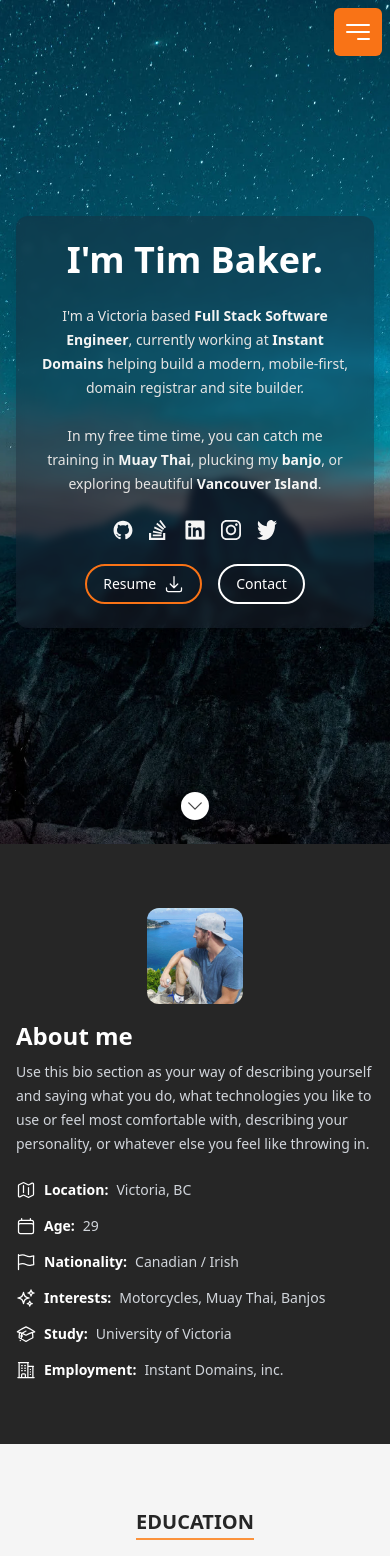
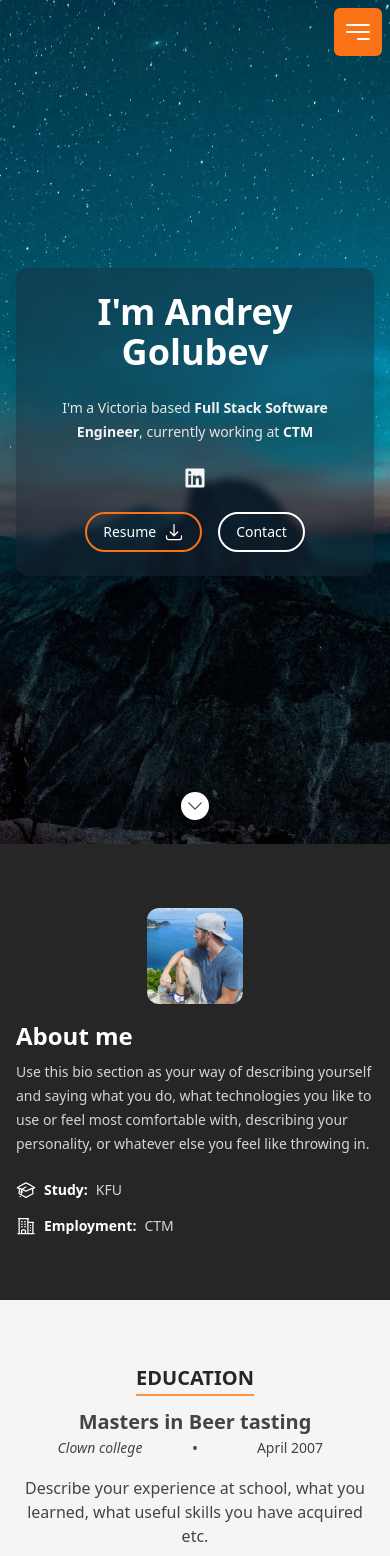
Before and after one commit to andreygolubevctm/cv-about, a Next.js app: page / in a window 390 px wide. Shown: the top 1556 px of the page. Built offline with nearby package versions, Linux system fonts and the light colour scheme.

Commit message:
Update data.tsx

```diff
--- a/src/data/data.tsx
+++ b/src/data/data.tsx
@@ -69,19 +69,18 @@ export type SectionId = (typeof SectionId)[keyof typeof SectionId];
  */
 export const heroData: Hero = {
   imageSrc: heroImage,
-  name: `I'm Tim Baker.`,
+  name: `I'm Andrey Golubev`,
   description: (
     <>
       <p className="prose-sm text-stone-200 sm:prose-base lg:prose-lg">
         I'm a Victoria based <strong className="text-stone-100">Full Stack Software Engineer</strong>, currently working
-        at <strong className="text-stone-100">Instant Domains</strong> helping build a modern, mobile-first, domain
-        registrar and site builder.
+        at <strong className="text-stone-100">CTM</strong>
       </p>
-      <p className="prose-sm text-stone-200 sm:prose-base lg:prose-lg">
+      {/* <p className="prose-sm text-stone-200 sm:prose-base lg:prose-lg">
         In my free time time, you can catch me training in <strong className="text-stone-100">Muay Thai</strong>,
         plucking my <strong className="text-stone-100">banjo</strong>, or exploring beautiful{' '}
         <strong className="text-stone-100">Vancouver Island</strong>.
-      </p>
+      </p> */}
     </>
   ),
   actions: [
@@ -108,12 +107,12 @@ export const aboutData: About = {
   to use or feel most comfortable with, describing your personality, or whatever else you feel like throwing
   in.`,
   aboutItems: [
-    {label: 'Location', text: 'Victoria, BC', Icon: MapIcon},
-    {label: 'Age', text: '29', Icon: CalendarIcon},
-    {label: 'Nationality', text: 'Canadian / Irish', Icon: FlagIcon},
-    {label: 'Interests', text: 'Motorcycles, Muay Thai, Banjos', Icon: SparklesIcon},
-    {label: 'Study', text: 'University of Victoria', Icon: AcademicCapIcon},
-    {label: 'Employment', text: 'Instant Domains, inc.', Icon: BuildingOffice2Icon},
+    // {label: 'Location', text: 'Victoria, BC', Icon: MapIcon},
+    // {label: 'Age', text: '29', Icon: CalendarIcon},
+    // {label: 'Nationality', text: 'Canadian / Irish', Icon: FlagIcon},
+    // {label: 'Interests', text: 'Motorcycles, Muay Thai, Banjos', Icon: SparklesIcon},
+    {label: 'Study', text: 'KFU', Icon: AcademicCapIcon},
+    {label: 'Employment', text: 'CTM', Icon: BuildingOffice2Icon},
   ],
 };
 
@@ -195,72 +194,72 @@ export const skills: SkillGroup[] = [
  * Portfolio section
  */
 export const portfolioItems: PortfolioItem[] = [
-  {
-    title: 'Project title 1',
-    description: 'Give a short description of your project here.',
-    url: 'https://reactresume.com',
-    image: porfolioImage1,
-  },
-  {
-    title: 'Project title 2',
-    description: 'Give a short description of your project here.',
-    url: 'https://reactresume.com',
-    image: porfolioImage2,
-  },
-  {
-    title: 'Project title 3',
-    description: 'Give a short description of your project here.',
-    url: 'https://reactresume.com',
-    image: porfolioImage3,
-  },
-  {
-    title: 'Project title 4',
-    description: 'Give a short description of your project here.',
-    url: 'https://reactresume.com',
-    image: porfolioImage4,
-  },
-  {
-    title: 'Project title 5',
-    description: 'Give a short description of your project here.',
-    url: 'https://reactresume.com',
-    image: porfolioImage5,
-  },
-  {
-    title: 'Project title 6',
-    description: 'Give a short description of your project here.',
-    url: 'https://reactresume.com',
-    image: porfolioImage6,
-  },
-  {
-    title: 'Project title 7',
-    description: 'Give a short description of your project here.',
-    url: 'https://reactresume.com',
-    image: porfolioImage7,
-  },
-  {
-    title: 'Project title 8',
-    description: 'Give a short description of your project here.',
-    url: 'https://reactresume.com',
-    image: porfolioImage8,
-  },
-  {
-    title: 'Project title 9',
-    description: 'Give a short description of your project here.',
-    url: 'https://reactresume.com',
-    image: porfolioImage9,
-  },
-  {
-    title: 'Project title 10',
-    description: 'Give a short description of your project here.',
-    url: 'https://reactresume.com',
-    image: porfolioImage10,
-  },
-  {
-    title: 'Project title 11',
-    description: 'Give a short description of your project here.',
-    url: 'https://reactresume.com',
-    image: porfolioImage11,
-  },
+  // {
+  //   title: 'Project title 1',
+  //   description: 'Give a short description of your project here.',
+  //   url: 'https://reactresume.com',
+  //   image: porfolioImage1,
+  // },
+  // {
+  //   title: 'Project title 2',
+  //   description: 'Give a short description of your project here.',
+  //   url: 'https://reactresume.com',
+  //   image: porfolioImage2,
+  // },
+  // {
+  //   title: 'Project title 3',
+  //   description: 'Give a short description of your project here.',
+  //   url: 'https://reactresume.com',
+  //   image: porfolioImage3,
+  // },
+  // {
+  //   title: 'Project title 4',
+  //   description: 'Give a short description of your project here.',
+  //   url: 'https://reactresume.com',
+  //   image: porfolioImage4,
+  // },
+  // {
+  //   title: 'Project title 5',
+  //   description: 'Give a short description of your project here.',
+  //   url: 'https://reactresume.com',
+  //   image: porfolioImage5,
+  // },
+  // {
+  //   title: 'Project title 6',
+  //   description: 'Give a short description of your project here.',
+  //   url: 'https://reactresume.com',
+  //   image: porfolioImage6,
+  // },
+  // {
+  //   title: 'Project title 7',
+  //   description: 'Give a short description of your project here.',
+  //   url: 'https://reactresume.com',
+  //   image: porfolioImage7,
+  // },
+  // {
+  //   title: 'Project title 8',
+  //   description: 'Give a short description of your project here.',
+  //   url: 'https://reactresume.com',
+  //   image: porfolioImage8,
+  // },
+  // {
+  //   title: 'Project title 9',
+  //   description: 'Give a short description of your project here.',
+  //   url: 'https://reactresume.com',
+  //   image: porfolioImage9,
+  // },
+  // {
+  //   title: 'Project title 10',
+  //   description: 'Give a short description of your project here.',
+  //   url: 'https://reactresume.com',
+  //   image: porfolioImage10,
+  // },
+  // {
+  //   title: 'Project title 11',
+  //   description: 'Give a short description of your project here.',
+  //   url: 'https://reactresume.com',
+  //   image: porfolioImage11,
+  // },
 ];
 
 /**
@@ -312,16 +311,16 @@ export const experience: TimelineItem[] = [
 export const testimonial: TestimonialSection = {
   imageSrc: testimonialImage,
   testimonials: [
-    {
-      name: 'John Doe',
-      text: 'Use this as an opportunity to promote what it is like to work with you. High value testimonials include ones from current or past co-workers, managers, or from happy clients.',
-      image: 'https://cloudflare-ipfs.com/ipfs/Qmd3W5DuhgHirLHGVixi6V76LhCkZUz6pnFt5AJBiyvHye/avatar/169.jpg',
-    },
-    {
-      name: 'Jane Doe',
-      text: 'Here you should write some nice things that someone has said about you. Encourage them to be specific and include important details (notes about a project you were on together, impressive quality produced, etc).',
-      image: 'https://cloudflare-ipfs.com/ipfs/Qmd3W5DuhgHirLHGVixi6V76LhCkZUz6pnFt5AJBiyvHye/avatar/14.jpg',
-    },
+    // {
+    //   name: 'John Doe',
+    //   text: 'Use this as an opportunity to promote what it is like to work with you. High value testimonials include ones from current or past co-workers, managers, or from happy clients.',
+    //   image: 'https://cloudflare-ipfs.com/ipfs/Qmd3W5DuhgHirLHGVixi6V76LhCkZUz6pnFt5AJBiyvHye/avatar/169.jpg',
+    // },
+    // {
+    //   name: 'Jane Doe',
+    //   text: 'Here you should write some nice things that someone has said about you. Encourage them to be specific and include important details (notes about a project you were on together, impressive quality produced, etc).',
+    //   image: 'https://cloudflare-ipfs.com/ipfs/Qmd3W5DuhgHirLHGVixi6V76LhCkZUz6pnFt5AJBiyvHye/avatar/14.jpg',
+    // },
     {
       name: 'Someone else',
       text: 'Add several of these, and keep them as fresh as possible, but be sure to focus on quality testimonials with strong highlights of your skills/work ethic.',
@@ -340,24 +339,24 @@ export const contact: ContactSection = {
   items: [
     {
       type: ContactType.Email,
-      text: 'reachout@timbaker.me',
-      href: 'mailto:reachout@timbaker.me',
+      text: 'GolubevAndrey85@gmail.com',
+      href: 'mailto:GolubevAndrey85@gmail.com',
     },
-    {
-      type: ContactType.Location,
-      text: 'Victoria BC, Canada',
-      href: 'https://www.google.ca/maps/place/Victoria,+BC/@48.4262362,-123.376775,14z',
-    },
-    {
-      type: ContactType.Instagram,
-      text: '@tbakerx',
-      href: 'https://www.instagram.com/tbakerx/',
-    },
-    {
-      type: ContactType.Github,
-      text: 'tbakerx',
-      href: 'https://github.com/tbakerx',
-    },
+    // {
+    //   type: ContactType.Location,
+    //   text: 'Victoria BC, Canada',
+    //   href: 'https://www.google.ca/maps/place/Victoria,+BC/@48.4262362,-123.376775,14z',
+    // },
+    // {
+    //   type: ContactType.Instagram,
+    //   text: '@tbakerx',
+    //   href: 'https://www.instagram.com/tbakerx/',
+    // },
+    // {
+    //   type: ContactType.Github,
+    //   text: 'tbakerx',
+    //   href: 'https://github.com/tbakerx',
+    // },
   ],
 };
 
@@ -365,9 +364,9 @@ export const contact: ContactSection = {
  * Social items
  */
 export const socialLinks: Social[] = [
-  {label: 'Github', Icon: GithubIcon, href: 'https://github.com/tbakerx'},
-  {label: 'Stack Overflow', Icon: StackOverflowIcon, href: 'https://stackoverflow.com/users/8553186/tim-baker'},
-  {label: 'LinkedIn', Icon: LinkedInIcon, href: 'https://www.linkedin.com/in/timbakerx/'},
-  {label: 'Instagram', Icon: InstagramIcon, href: 'https://www.instagram.com/reactresume/'},
-  {label: 'Twitter', Icon: TwitterIcon, href: 'https://twitter.com/TimBakerx'},
+  // {label: 'Github', Icon: GithubIcon, href: 'https://github.com/tbakerx'},
+  // {label: 'Stack Overflow', Icon: StackOverflowIcon, href: 'https://stackoverflow.com/users/8553186/tim-baker'},
+  {label: 'LinkedIn', Icon: LinkedInIcon, href: 'https://www.linkedin.com/in/andrey-golubev-1035152b/'},
+  // {label: 'Instagram', Icon: InstagramIcon, href: 'https://www.instagram.com/reactresume/'},
+  // {label: 'Twitter', Icon: TwitterIcon, href: 'https://twitter.com/TimBakerx'},
 ];
```
